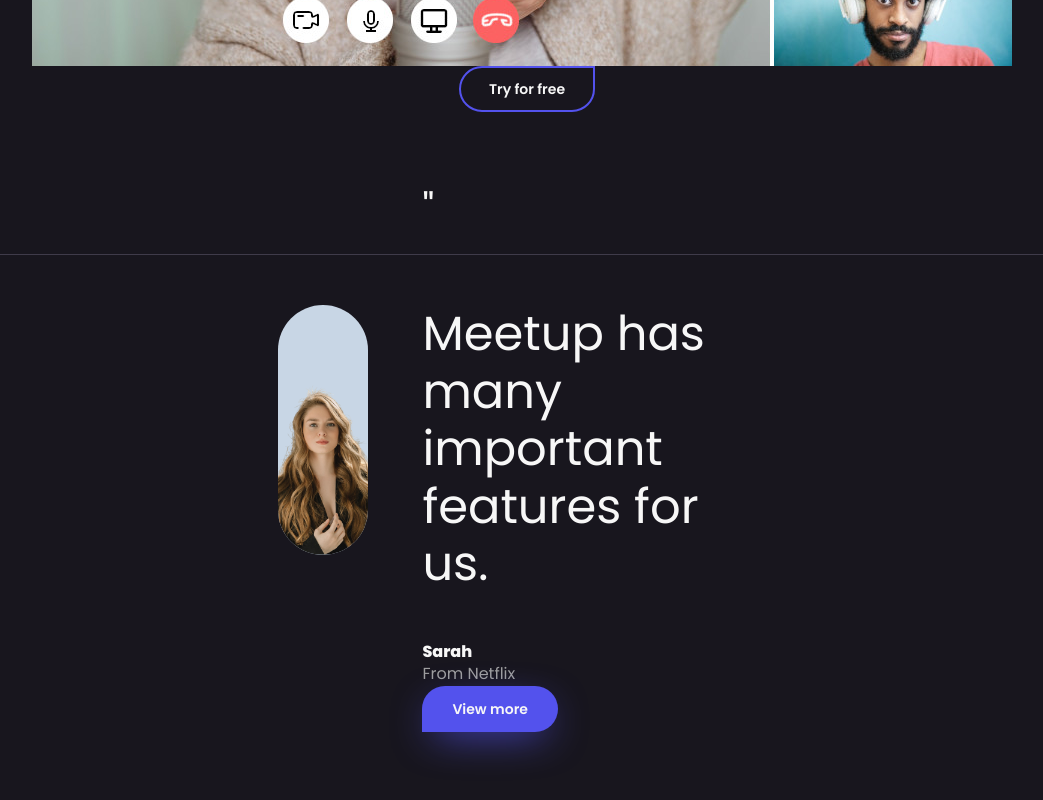
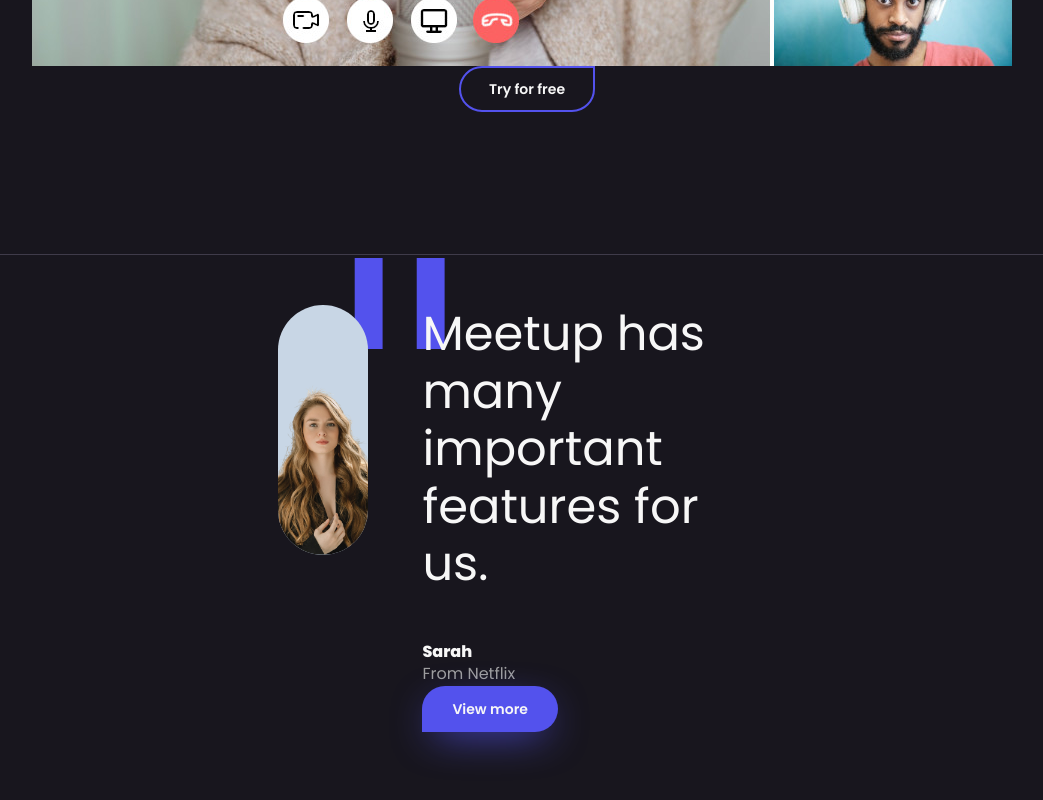
Before and after one commit to LewistechKe/meetup, a plain HTML site: page index.html in a window 1280 px wide. Shown: the part 2859-3659 px from the top of the page, without its empty margins (122-1165 px from the left). Drawn offline with nearby package versions, Linux system fonts and the light colour scheme.

Commit message:
testimonial

```diff
--- a/style.css
+++ b/style.css
@@ -422,7 +422,12 @@ main > div {
 .testimonials .item sup {
     position: absolute;
     top: -120px;
-
+    left: -100px;
+    color: var(--main-color);
+    font-size: 7em;
+    vertical-align: top;
+    font-family: cursive;
+    z-index: -1;
 }
 
 
```
